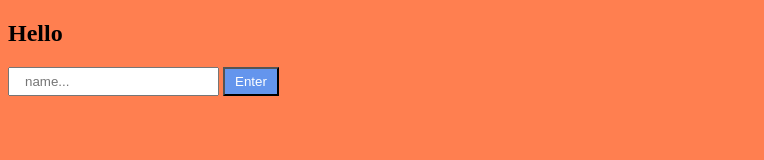
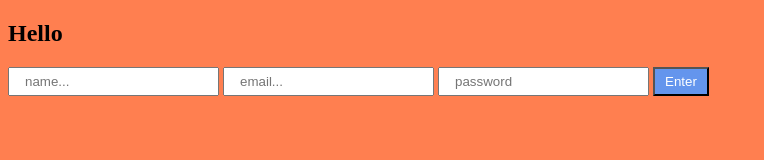
Before and after one commit to Mukhammadjon0/new-git, a plain HTML site: page index.html in a window 1280 px wide. Shown: the whole page, without its empty margins (0-764 px from the left). Drawn offline with Linux system fonts and the light colour scheme.

Commit message:
yangilandi

```diff
--- a/index.html
+++ b/index.html
@@ -10,6 +10,8 @@
 <body>
     <h2>Hello</h2>
     <input type="text" placeholder="name...">
+    <input type="email" placeholder="email...">
+    <input type="password" placeholder="password">
     <button>Enter</button>
 
 
```
